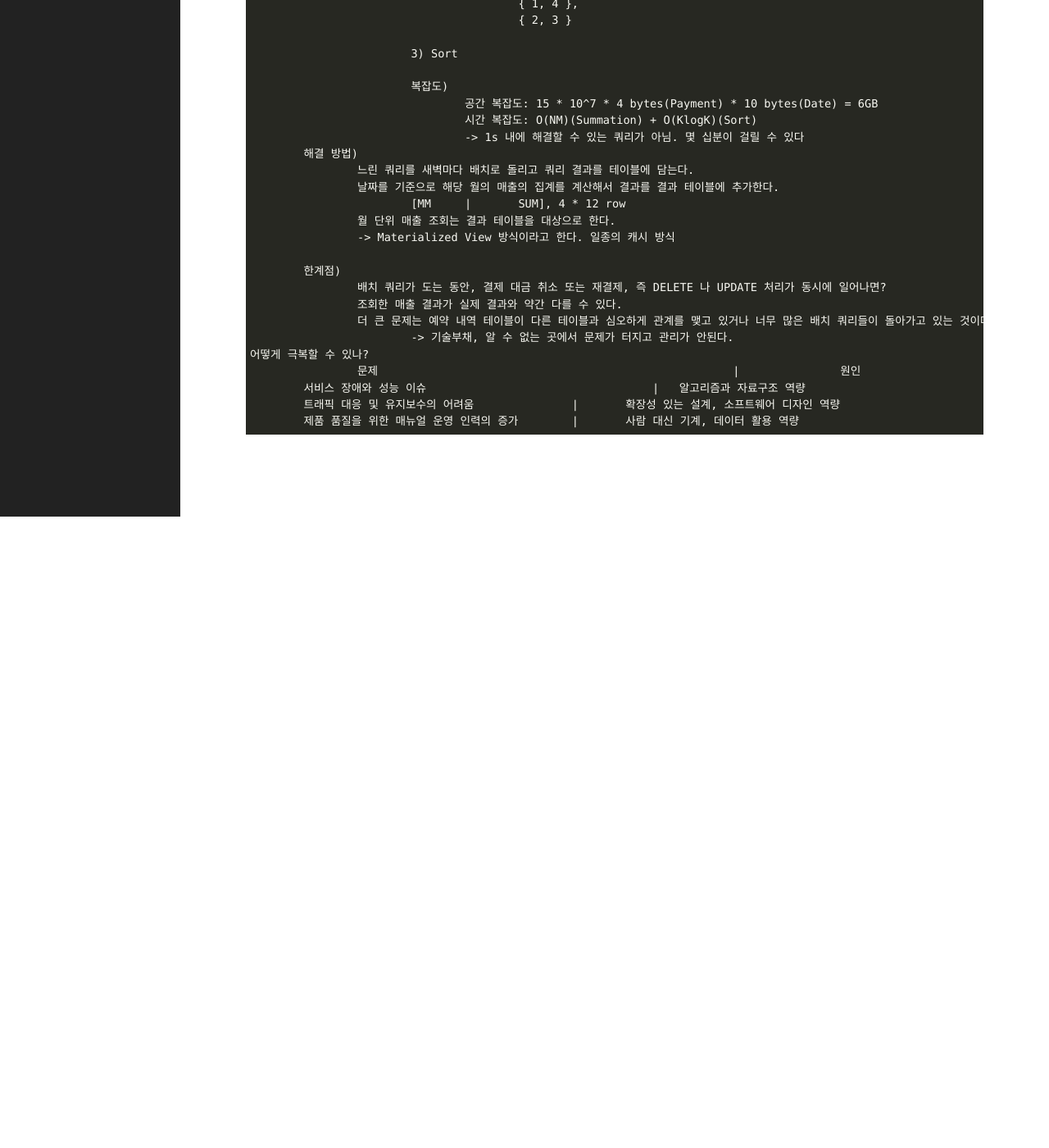
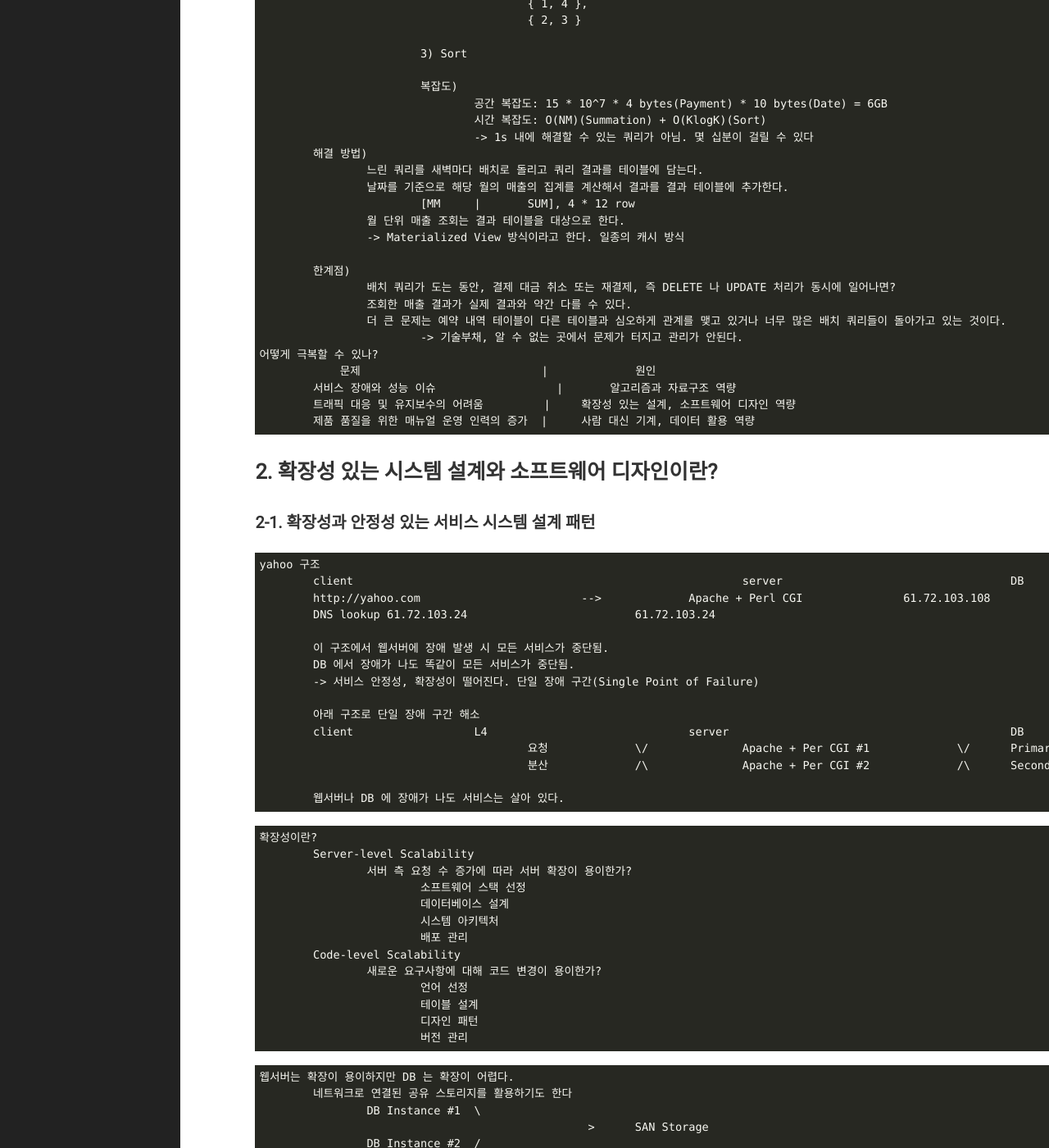
Before and after one commit to 5-SH/5-sh.github.io-deprecated, a Jekyll site: the page built from _posts/2023-03-19-heavy-traffic-service-architencture-and-data-processing.md, in a window 1280 px wide and 1400 px high, scrolled down 1890 px. Shown: the whole window at 82% size. Built offline with Jekyll 4.4.1, drawn with Linux system fonts in a browser that asks for light colours; before the commit the page ends 2520 px from its top, so only the background shows below that; some of the changed text lies outside the part shown.

Commit message:
확장성 있는 시스템 설계와 소프트웨어 디자인이란? 추가

````diff
--- a/_posts/2023-03-19-heavy-traffic-service-architencture-and-data-processing.md
+++ b/_posts/2023-03-19-heavy-traffic-service-architencture-and-data-processing.md
@@ -105,8 +105,74 @@ aws - {가상화 기술 발전}과 {합리적 소비 확산}에 따라 혁신적
 		더 큰 문제는 예약 내역 테이블이 다른 테이블과 심오하게 관계를 맺고 있거나 너무 많은 배치 쿼리들이 돌아가고 있는 것이다.
 			-> 기술부채, 알 수 없는 곳에서 문제가 터지고 관리가 안된다.
 어떻게 극복할 수 있나?
-		문제						        |		원인
-	서비스 장애와 성능 이슈	  			    |	알고리즘과 자료구조 역량
-	트래픽 대응 및 유지보수의 어려움	    	|	확장성 있는 설계, 소프트웨어 디자인 역량
-	제품 품질을 위한 매뉴얼 운영 인력의 증가	|	사람 대신 기계, 데이터 활용 역량
+            문제                           |             원인
+	서비스 장애와 성능 이슈                  |       알고리즘과 자료구조 역량
+	트래픽 대응 및 유지보수의 어려움         |   	확장성 있는 설계, 소프트웨어 디자인 역량
+	제품 품질을 위한 매뉴얼 운영 인력의 증가  | 	사람 대신 기계, 데이터 활용 역량
 ```
+
+## 2. 확장성 있는 시스템 설계와 소프트웨어 디자인이란?
+
+### 2-1. 확장성과 안정성 있는 서비스 시스템 설계 패턴
+```
+yahoo 구조
+	client								server					DB
+	http://yahoo.com			-->		Apache + Perl CGI		61.72.103.108
+	DNS lookup 61.72.103.24				61.72.103.24
+
+	이 구조에서 웹서버에 장애 발생 시 모든 서비스가 중단됨.
+	DB 에서 장애가 나도 똑같이 모든 서비스가 중단됨.
+	-> 서비스 안정성, 확장성이 떨어진다. 단일 장애 구간(Single Point of Failure)
+
+	아래 구조로 단일 장애 구간 해소
+	client			L4				server						DB
+					요청		\/		Apache + Per CGI #1		\/	Primary DB
+					분산		/\		Apache + Per CGI #2		/\	Secondary DB
+
+	웹서버나 DB 에 장애가 나도 서비스는 살아 있다.
+```
+
+```
+확장성이란?
+	Server-level Scalability
+		서버 측 요청 수 증가에 따라 서버 확장이 용이한가?
+			소프트웨어 스택 선정
+			데이터베이스 설계
+			시스템 아키텍처
+			배포 관리
+	Code-level Scalability
+		새로운 요구사항에 대해 코드 변경이 용이한가?
+			언어 선정
+			테이블 설계
+			디자인 패턴
+			버전 관리
+```
+
+```
+웹서버는 확장이 용이하지만 DB 는 확장이 어렵다.
+	네트워크로 연결된 공유 스토리지를 활용하기도 한다
+		DB Instance #1	\
+						 >	SAN Storage
+		DB Instance #2	/
+		SAN Storage 는 SPOF 이지만 매우 고가의 장비라서 큰 장애를 만든 경력이 없다.
+	웹서버의 확장이 용이한 이유
+		서로 아무것도 공유하지 않는 구조이다(Stateless)
+	데이터베이스의 확장이 어려운 이유
+		데이터베이스는 공유 자원이고 데이터 관계의 복잡도 때문
+```
+
+```
+요즘은 샤딩으로 트래픽을 분산함
+	client			L4				server									DB
+					요		\  /	Apache + Per CGI #1		--	H	\  /	Shard #1(A~D)
+					청		 \/		Apache + Per CGI #2		--	A	 \/		Shard #2(E~O)
+					분		 /\		Apache + Per CGI #3		--	S	 /\		Shard #3(P~U)
+					산		/  \	Apache + Per CGI #4		--	H	/  \	Shard #4(V-Z)
+	샤딩을 하고 각 샤드를 Active-StandBy 로 HA 구성을 해줘야 함
+	대다수의 인터넷 서비스가 가진 아키텍처
+```
+
+```
+스트리밍이나 채팅 서버 같은 서비스는 L4 의 라운드로빈 방식으로 트래픽을 분산해도 로드밸런싱이 되지 않는다.
+	계속 오랫동안 유지되는 트래픽이기 때문에 시간이 지나면 한 곳에 몰려 있을 수 있다.
+```
````
